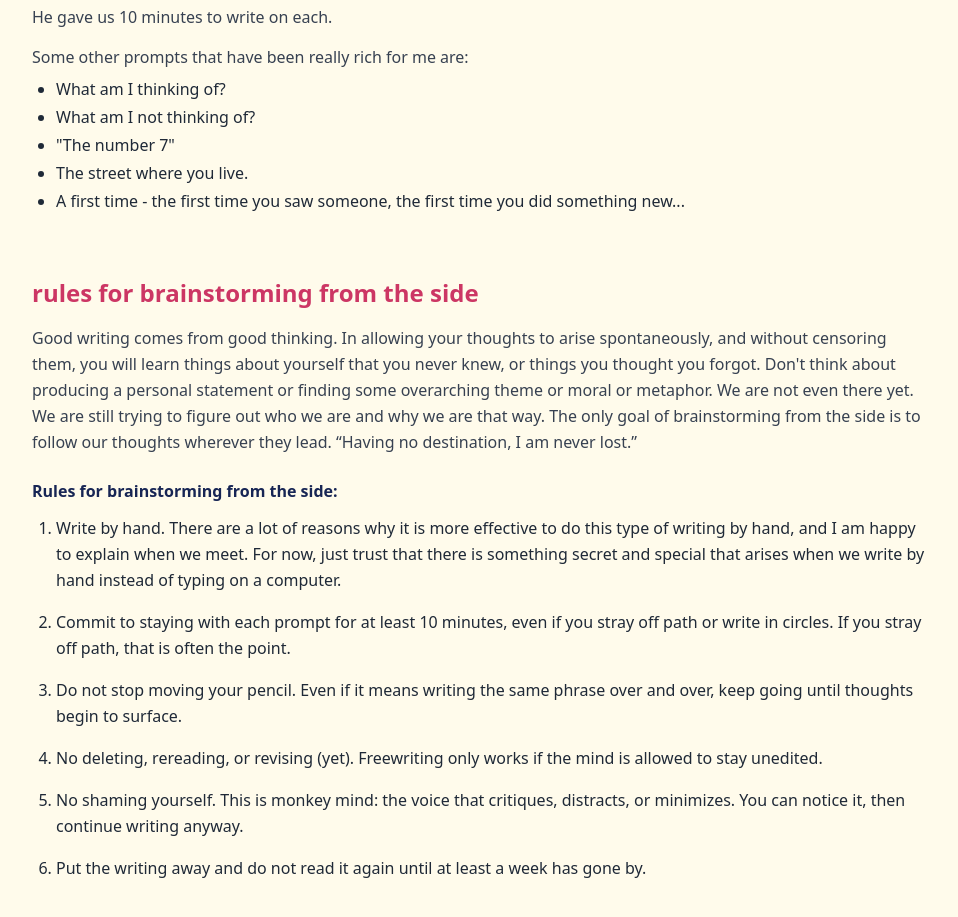
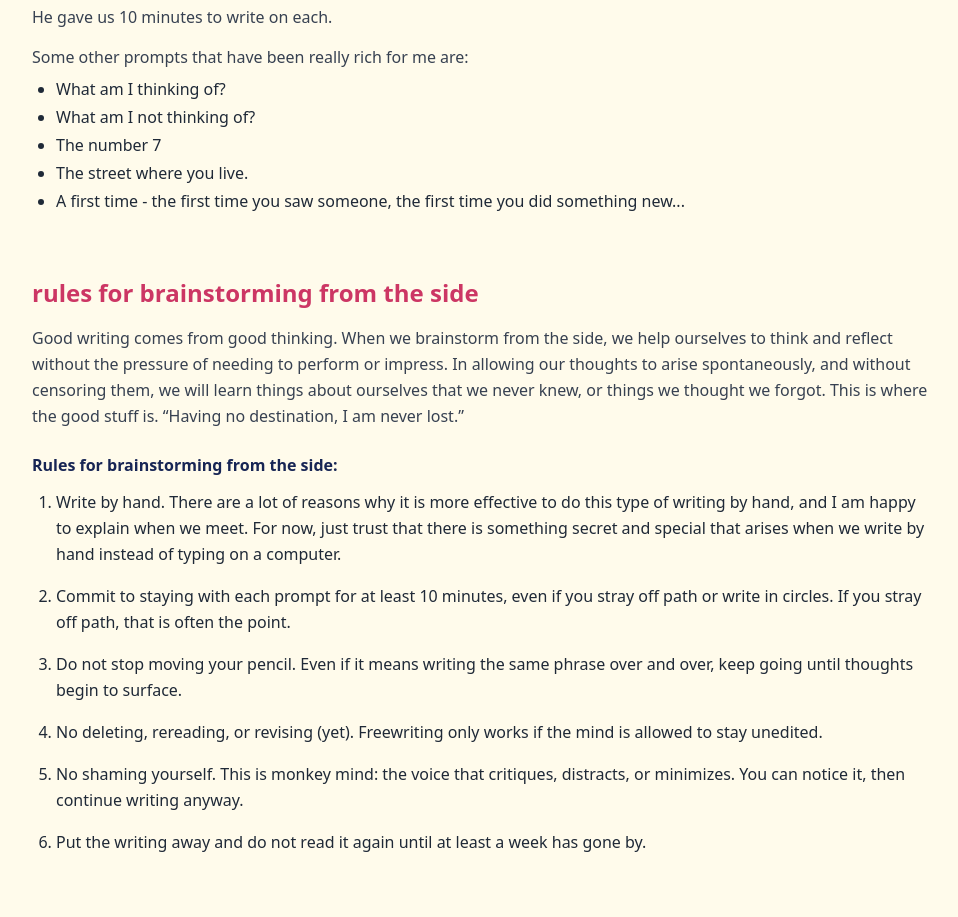
Before and after one commit to tendermoonflower/mpcc, a Next.js app: page /tips in a window 1280 px wide. Shown: the part 1060-1977 px from the top of the page, without its empty margins (160-1118 px from the left). Built offline with nearby package versions, Linux system fonts and the light colour scheme.

Commit message:
Update tips.tsx

```diff
--- a/pages/tips.tsx
+++ b/pages/tips.tsx
@@ -83,7 +83,7 @@ export default function VideoPage() {
           <ul className="list-disc pl-6 space-y-1 text-gray-800">
             <li>What am I thinking of?</li>
             <li>What am I not thinking of?</li>
-            <li>"The number 7"</li>
+            <li>The number 7</li>
             <li>The street where you live.</li>
             <li>
              A first time - the first time you saw someone, the first time you did something new...
@@ -98,7 +98,7 @@ export default function VideoPage() {
           </h2>
 
           <p className="mb-6 text-gray-700 leading-relaxed">
-            Good writing comes from good thinking. In allowing your thoughts to arise spontaneously, and without censoring them, you will learn things about yourself that you never knew, or things you thought you forgot. Don't think about producing a personal statement or finding some overarching theme or moral or metaphor. We are not even there yet. We are still trying to figure out who we are and why we are that way. The only goal of brainstorming from the side is to follow our thoughts wherever they lead. “Having no destination, I am never lost.”
+            Good writing comes from good thinking. When we brainstorm from the side, we help ourselves to think and reflect without the pressure of needing to perform or impress. In allowing our thoughts to arise spontaneously, and without censoring them, we will learn things about ourselves that we never knew, or things we thought we forgot. This is where the good stuff is. “Having no destination, I am never lost.”
           </p>
 
           <p className="mb-3 font-semibold text-blue-950">
```
